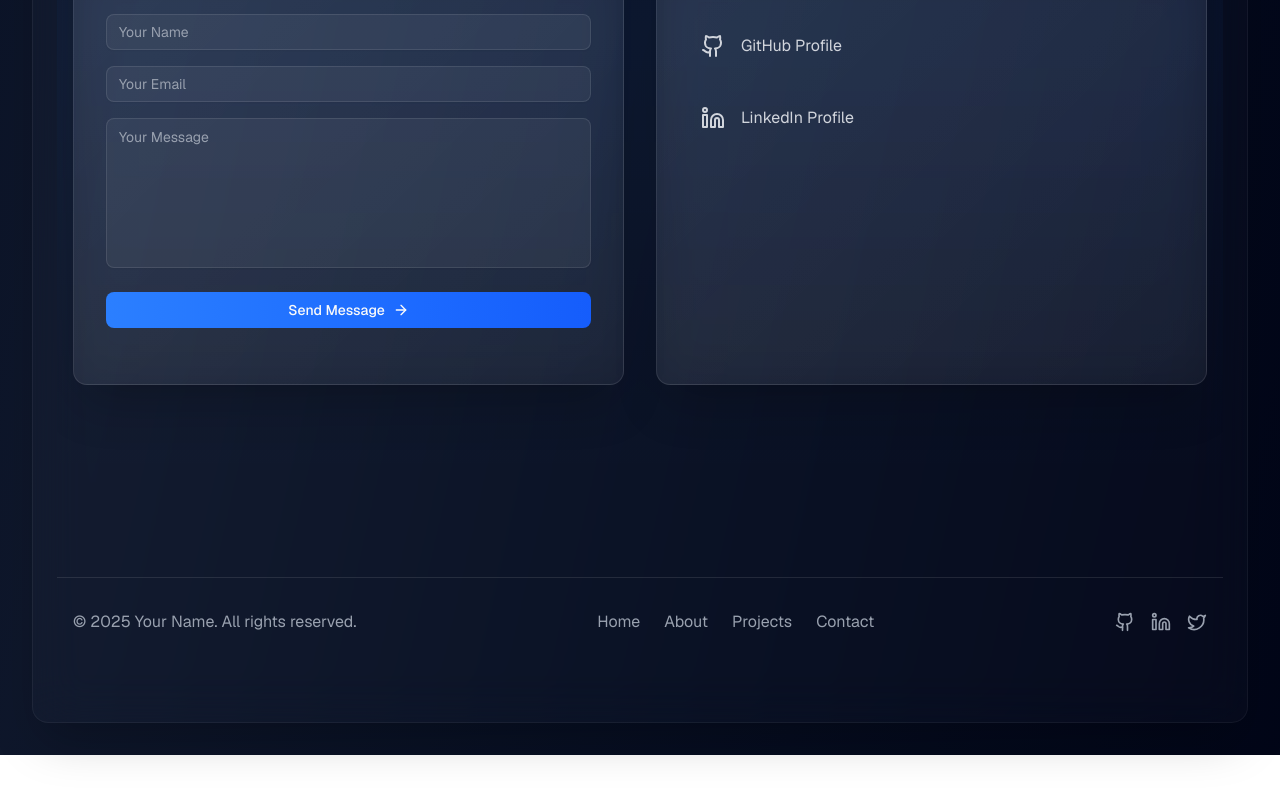
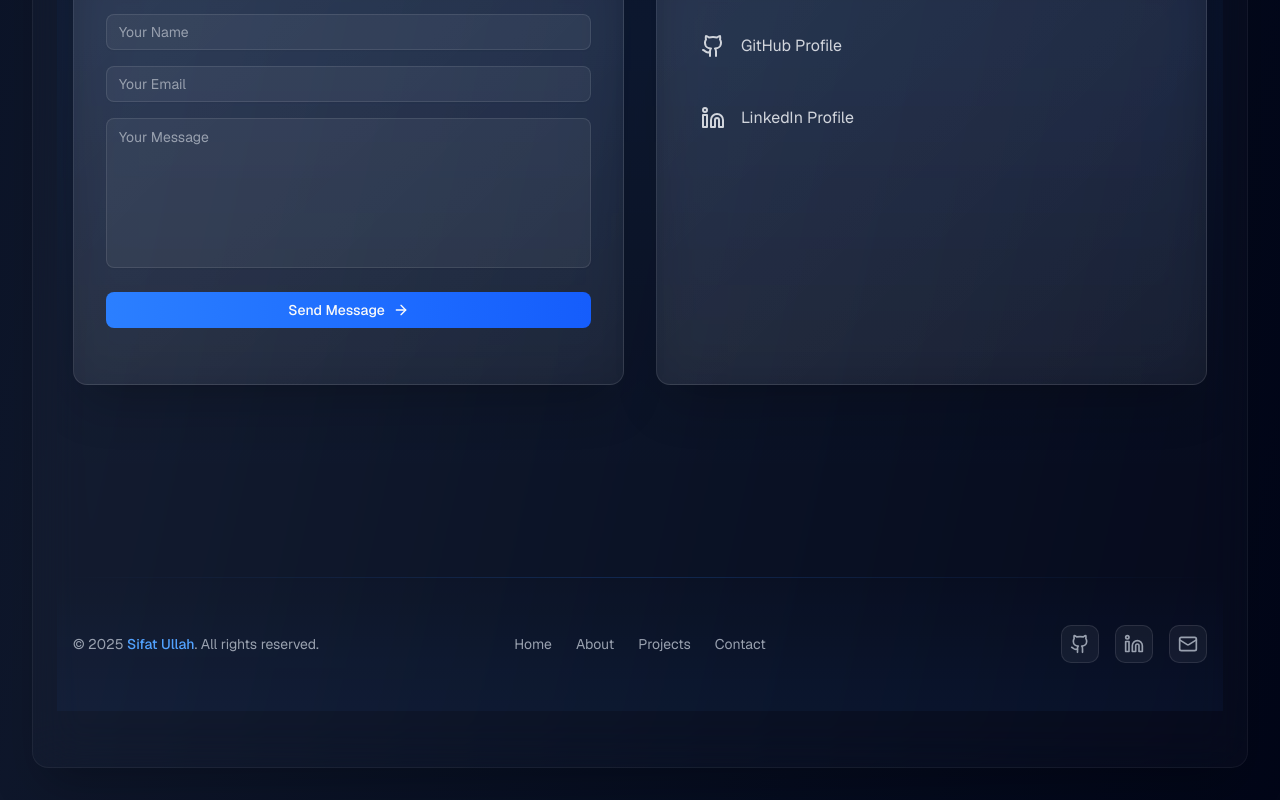
Before and after one commit to SifatU360/sifat-portfolio, a Next.js app: page / in a window 1280 px wide. Shown: the part 4974-5774 px from the top of the page. Before the commit the page ends 5729 px from the top, so only its background shows below. Built offline with nearby package versions, Linux system fonts and the light colour scheme.

Commit message:
feat: enhance Footer component with animations, social links, and improved layout

```diff
--- a/src/components/Footer.tsx
+++ b/src/components/Footer.tsx
@@ -1,34 +1,100 @@
-import { Github, Linkedin, Twitter } from "lucide-react"
+"use client";
+
+import { GithubIcon, LinkedinIcon, Mail } from "lucide-react";
+import { motion } from "framer-motion";
 
 export default function Footer() {
+  const currentYear = new Date().getFullYear();
+
+  const navLinks = [
+    { href: "#home", label: "Home" },
+    { href: "#about", label: "About" },
+    { href: "#projects", label: "Projects" },
+    { href: "#contact", label: "Contact" },
+  ];
+
+  const socialLinks = [
+    { href: "https://github.com/SifatU360", icon: <GithubIcon className="w-5 h-5" /> },
+    { href: "https://linkedin.com/in/yourusername", icon: <LinkedinIcon className="w-5 h-5" /> },
+    { href: "mailto:sifatullah30.info@gmail.com", icon: <Mail className="w-5 h-5" /> },
+  ];
+
   return (
-    <footer className="py-8 border-t border-white/10">
-      <div className="container mx-auto px-4">
-        <div className="flex flex-col md:flex-row justify-between items-center space-y-4 md:space-y-0">
-          <div className="text-gray-400">
-            © {new Date().getFullYear()} Your Name. All rights reserved.
-          </div>
+    <footer className="relative mt-20">
+      {/* Glassmorphism background */}
+      <div className="absolute inset-0 bg-gradient-to-b from-transparent to-blue-500/5" />
 
-          <div className="flex space-x-6">
-            <a href="#home" className="text-gray-400 hover:text-blue-400">Home</a>
-            <a href="#about" className="text-gray-400 hover:text-blue-400">About</a>
-            <a href="#projects" className="text-gray-400 hover:text-blue-400">Projects</a>
-            <a href="#contact" className="text-gray-400 hover:text-blue-400">Contact</a>
-          </div>
+      {/* 3D layered effect */}
+      <div className="absolute inset-x-0 top-0 h-px bg-gradient-to-r from-transparent via-blue-500/20 to-transparent" />
 
-          <div className="flex space-x-4">
-            <a href="https://github.com/yourusername" className="text-gray-400 hover:text-blue-400">
-              <Github className="w-5 h-5" />
-            </a>
-            <a href="https://linkedin.com/in/yourusername" className="text-gray-400 hover:text-blue-400">
-              <Linkedin className="w-5 h-5" />
-            </a>
-            <a href="https://twitter.com/yourusername" className="text-gray-400 hover:text-blue-400">
-              <Twitter className="w-5 h-5" />
-            </a>
-          </div>
+      <motion.div
+        initial={{ opacity: 0, y: 20 }}
+        animate={{ opacity: 1, y: 0 }}
+        transition={{ duration: 0.8 }}
+        className="container mx-auto px-4 py-12 relative"
+      >
+        <div className="grid grid-cols-1 md:grid-cols-3 gap-8 items-center">
+          {/* Copyright */}
+          <motion.div
+            initial={{ opacity: 0, x: -20 }}
+            animate={{ opacity: 1, x: 0 }}
+            transition={{ delay: 0.2 }}
+            className="text-center md:text-left"
+          >
+            <span className="text-gray-400 text-sm">
+              © {currentYear} <span className="font-medium text-blue-400">Sifat Ullah</span>.
+              <br className="md:hidden" /> All rights reserved.
+            </span>
+          </motion.div>
+
+          {/* Navigation */}
+          <motion.nav
+            initial={{ opacity: 0, y: 20 }}
+            animate={{ opacity: 1, y: 0 }}
+            transition={{ delay: 0.4 }}
+            className="flex justify-center flex-wrap gap-6"
+          >
+            {navLinks.map((link) => (
+              <motion.a
+                key={link.href}
+                href={link.href}
+                className="text-gray-400 hover:text-blue-400 transition-colors relative group text-sm"
+                whileHover={{ scale: 1.05 }}
+                whileTap={{ scale: 0.95 }}
+              >
+                {link.label}
+                <span className="absolute inset-x-0 -bottom-1 h-px bg-blue-400 transform scale-x-0 transition-transform group-hover:scale-x-100" />
+              </motion.a>
+            ))}
+          </motion.nav>
+
+          {/* Social Links */}
+          <motion.div
+            initial={{ opacity: 0, x: 20 }}
+            animate={{ opacity: 1, x: 0 }}
+            transition={{ delay: 0.6 }}
+            className="flex justify-center md:justify-end space-x-4"
+          >
+            {socialLinks.map((link, ) => (
+              <motion.a
+                key={link.href}
+                href={link.href}
+                target="_blank"
+                rel="noopener noreferrer"
+                className="p-2 rounded-lg bg-white/5 hover:bg-white/10 text-gray-400 hover:text-blue-400 transition-colors border border-white/10 hover:border-blue-400/50"
+                whileHover={{
+                  scale: 1.1,
+                  rotateZ: 5,
+                  boxShadow: "0 0 20px rgba(59, 130, 246, 0.2)"
+                }}
+                whileTap={{ scale: 0.95 }}
+              >
+                {link.icon}
+              </motion.a>
+            ))}
+          </motion.div>
         </div>
-      </div>
+      </motion.div>
     </footer>
-  )
+  );
 }
```
